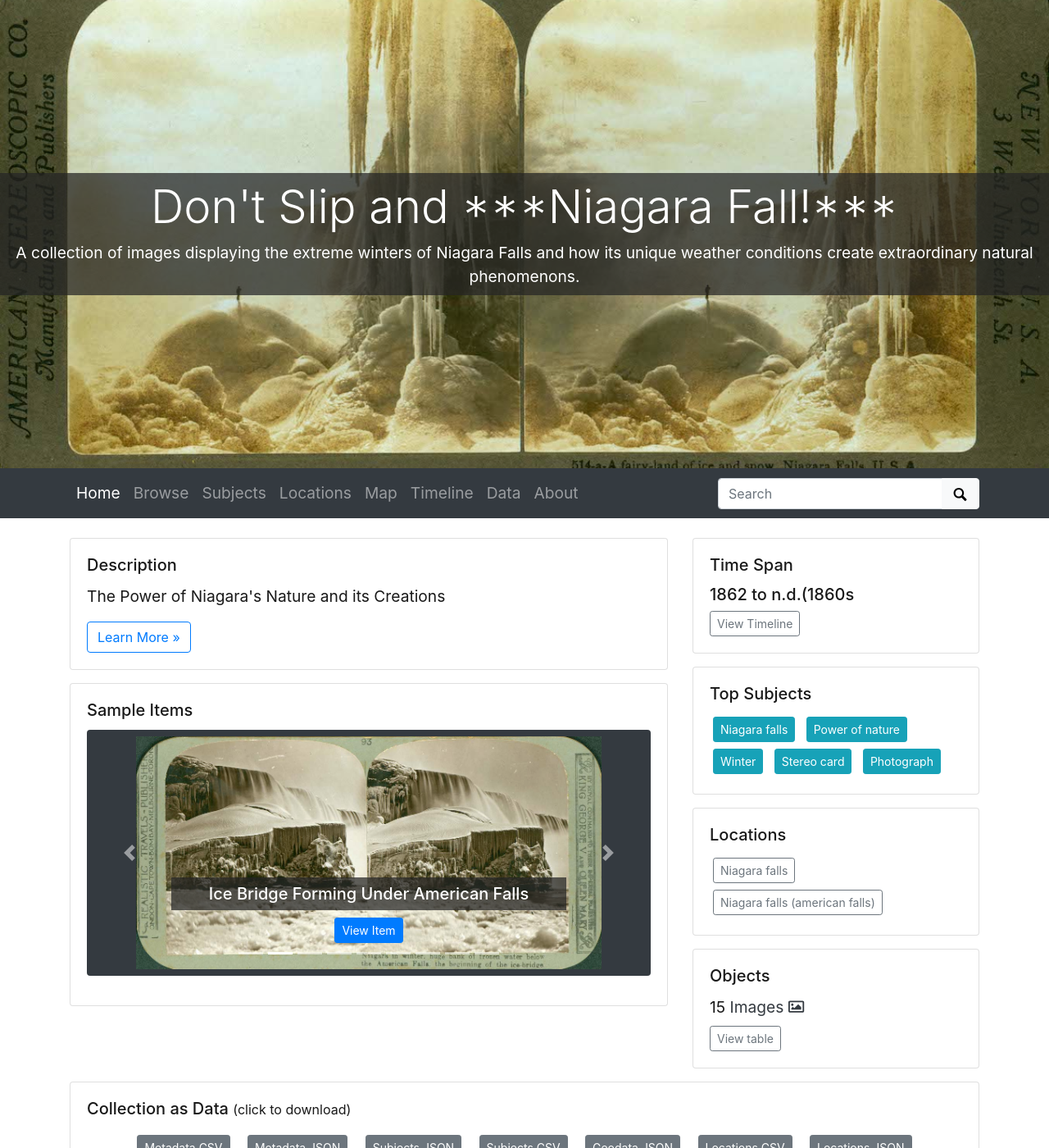
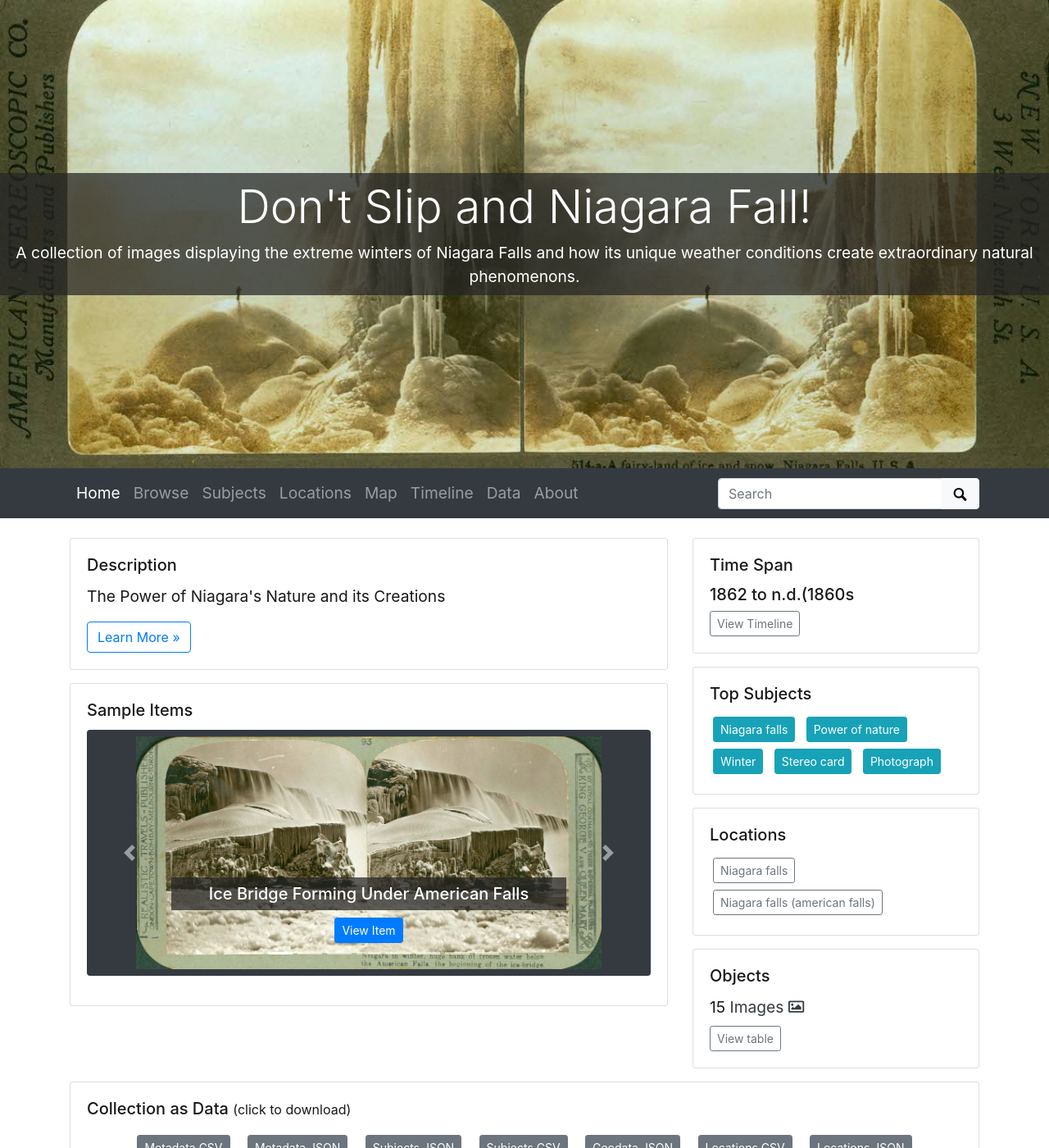
Before and after one commit to cuddycolbon/FINAL-EXHIBIT, a Jekyll site: the page built from index.md, in a window 1280 px wide and 1400 px high. Shown: the whole window at 82% size. Built offline with Jekyll 4.4.1, drawn with Linux system fonts in a browser that asks for light colours; some of the changed text lies outside the part shown.

```diff
--- a/_config.yml
+++ b/_config.yml
@@ -20,7 +20,7 @@ source-code: https://github.com/cuddycolbon.github.io/FINAL-EXHIBIT
 # SITE SETTINGS
 #
 # title of site appears in banner
-title: Don't Slip and ***Niagara Fall!***
+title: Don't Slip and Niagara Fall!
 # tagline, a short phrase that will appear throughout the site in the top banner
 tagline: A collection of images displaying the extreme winters of Niagara Falls and how its unique weather conditions create extraordinary natural phenomenons.
 # description appears in meta tags and other locations
```
